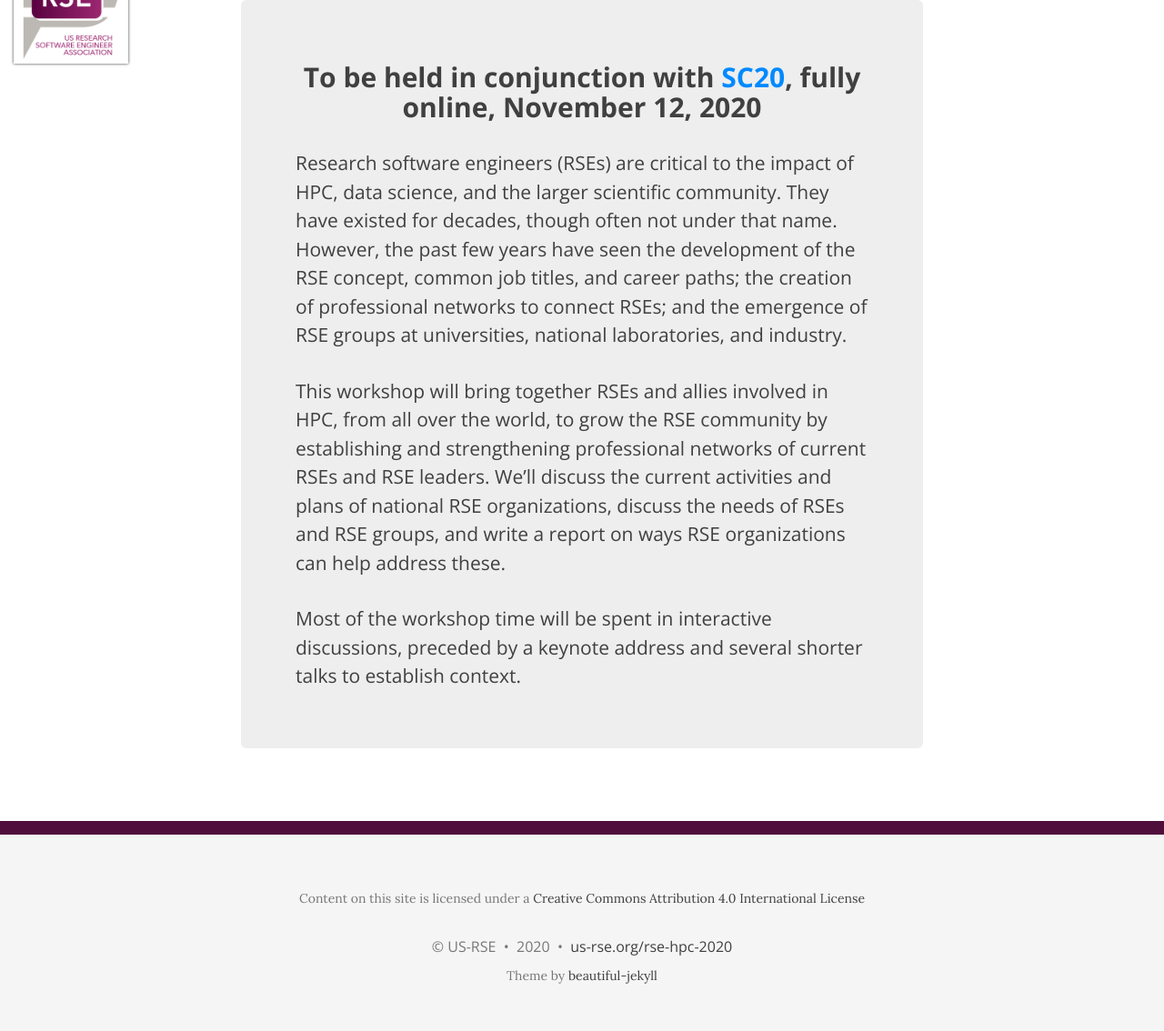
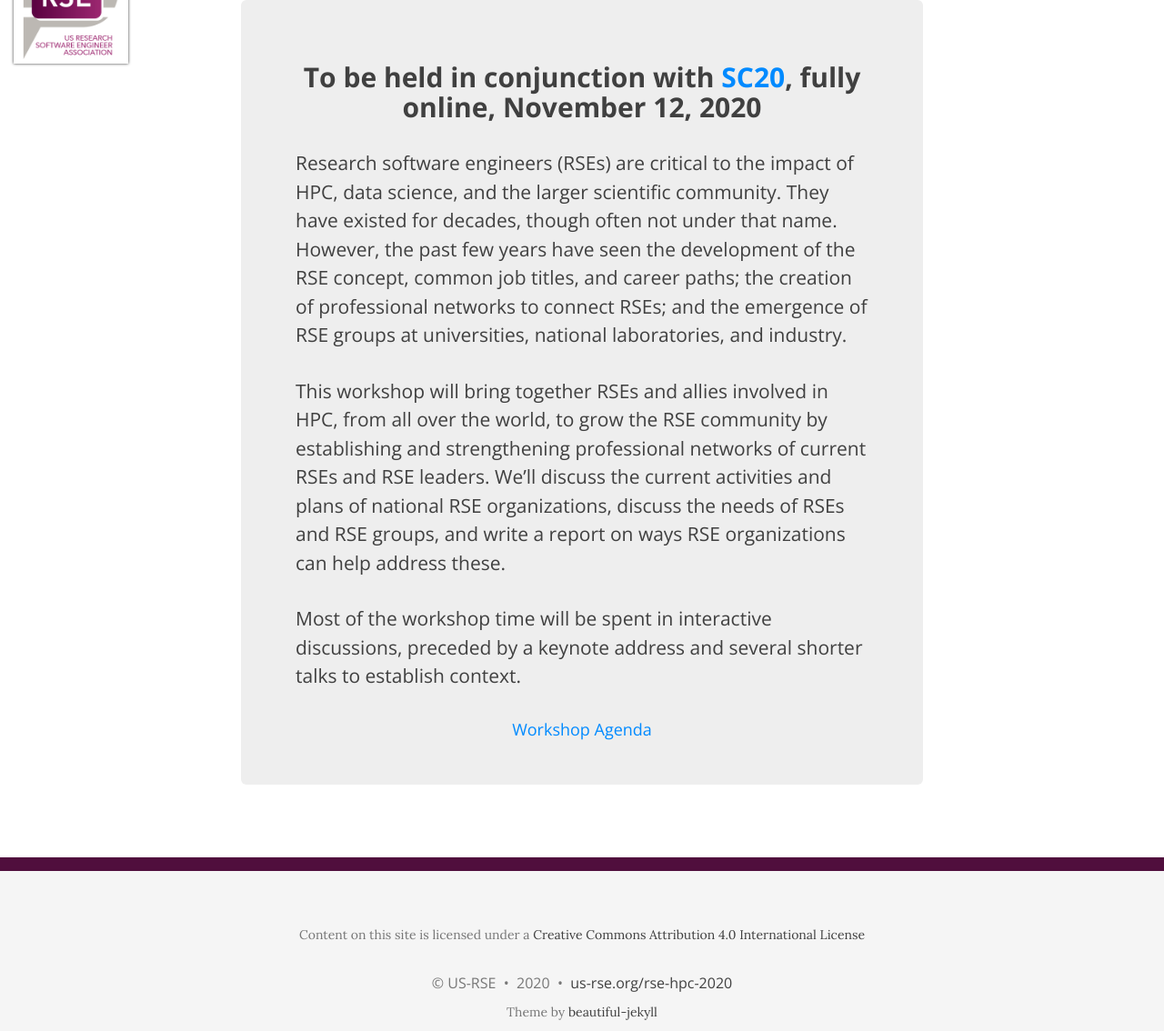
Before and after one commit to USRSE/rse-hpc-2020, a Jekyll site: the page built from index.html, in a window 1280 px wide and 1374 px high. Shown: the part 100-1234 px from the top of the window at 91% size. Built offline with Jekyll 4.4.1, drawn with Linux system fonts in a browser that asks for light colours; nearby versions of some CDN libraries; the list of posts is cut into pages by our own code; grey boxes are pictures that could not be loaded.

Commit message:
Add agenda link to homepage

```diff
--- a/index.html
+++ b/index.html
@@ -19,5 +19,9 @@ fb-img:
   This workshop will bring together RSEs and allies involved in HPC, from all over the world, to grow the RSE community by establishing and strengthening professional networks of current RSEs and RSE leaders.  We’ll discuss the current activities and plans of national RSE organizations, discuss the needs of RSEs and RSE groups, and write a report on ways RSE organizations can help address these.
   <p>
   Most of the workshop time will be spent in interactive discussions, preceded by a keynote address and several shorter talks to establish context.
+  <p>
+  <center>
+  <a href='https://us-rse.org/rse-hpc-2020/agenda/'>Workshop Agenda</a>
+  </center>
 
 </div>
```
